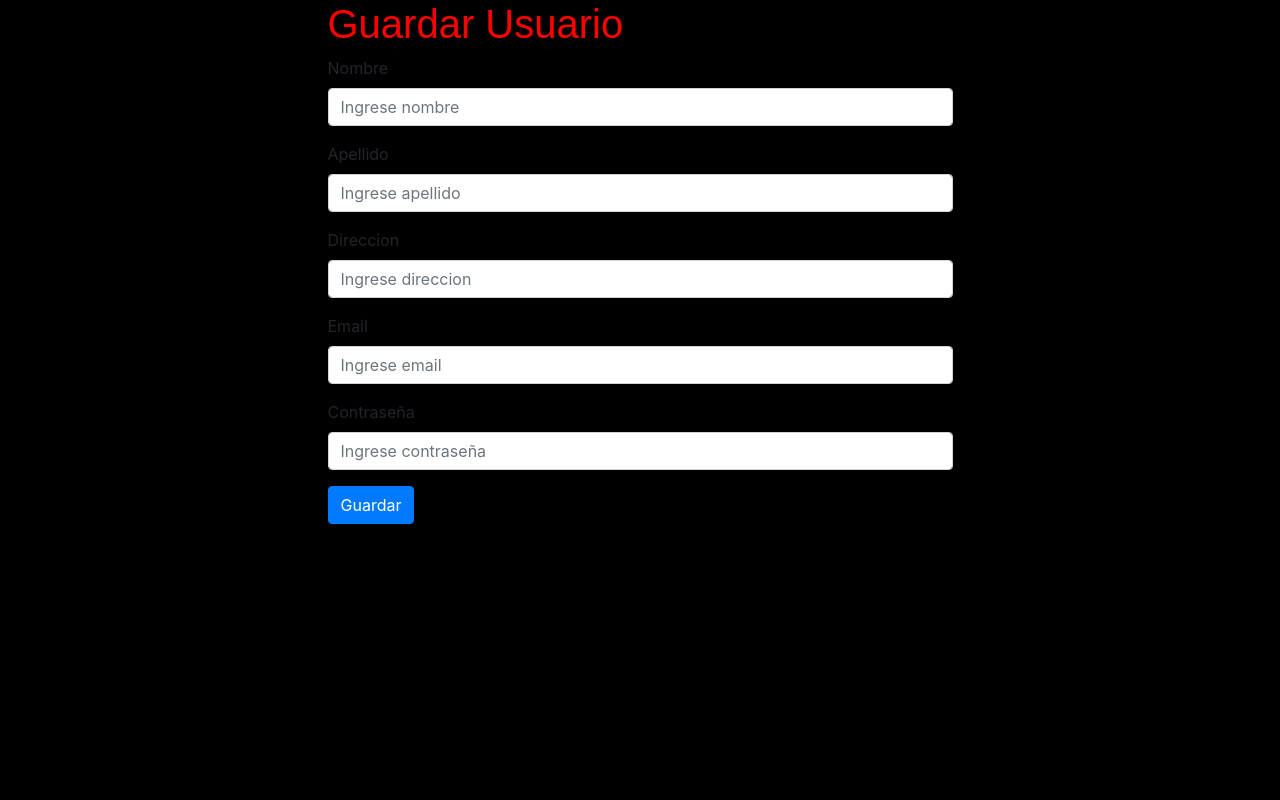
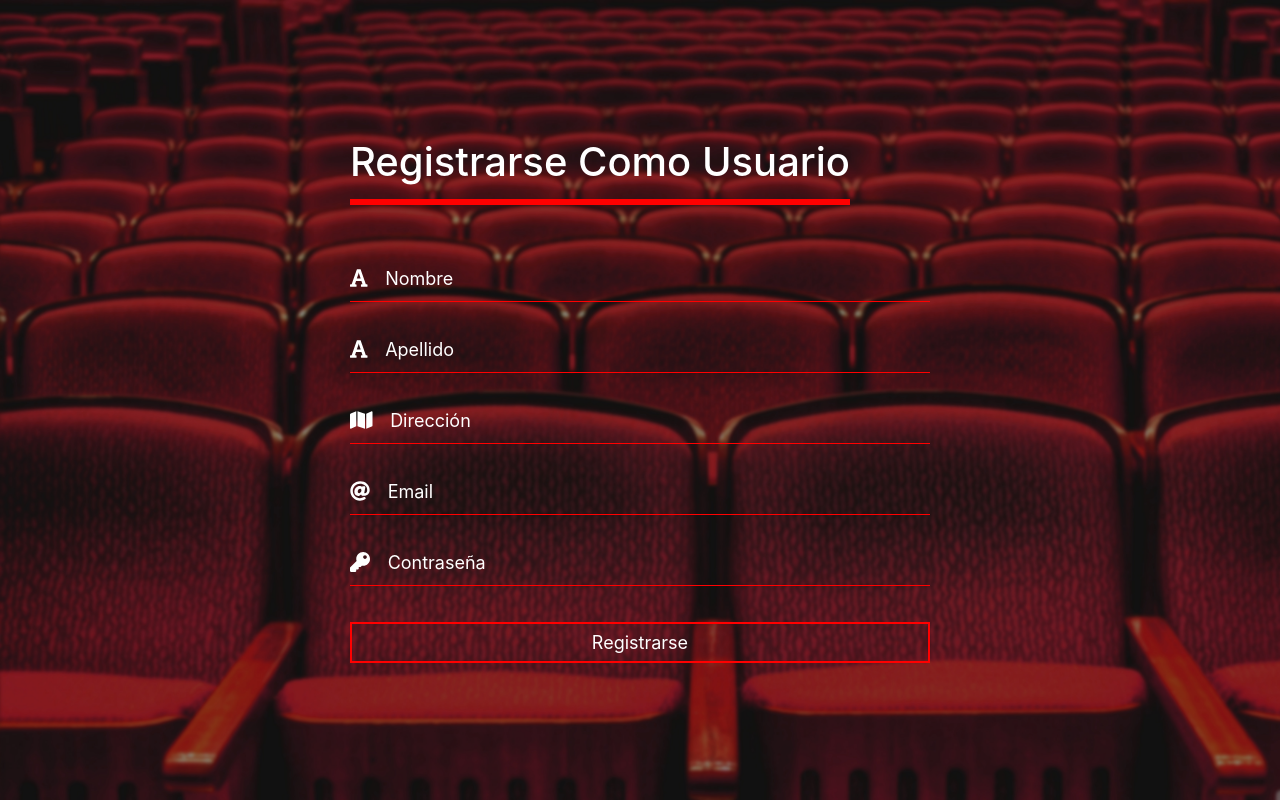
Before and after one commit to JOSE-ALE002/Final_TPI, a PHP site: page /Final_TPI/Home/signup in a window 1280 px wide. Run offline with PHP 8.4, Linux system fonts and the light colour scheme; some libraries are stand-ins or nearby versions.

Commit message:
Proyecto restaurado

```diff
--- a/assets/css/style.css
+++ b/assets/css/style.css
@@ -50,7 +50,8 @@ h1 {
   z-index: 1000;
 }
 
-.btn-comprar:hover, .btn-alquilar:hover {
+.btn-comprar:hover,
+.btn-alquilar:hover {
   cursor: pointer;
 }
 
@@ -100,14 +101,27 @@ h1 {
 }
 
 .btn-jumbotron:hover {
-	background: #fff;
-	color: #000;
+  background: #fff;
+  color: #000;
 }
 
 @keyframes cambio {
-  0% {margin-left: 0;}
-  45% {margin-left: 0;}
+  0% {
+    margin-left: 0;
+  }
+  45% {
+    margin-left: 0;
+  }
 
-  50% {margin-left: -100%;}
-  100% {margin-left: -100%;}
+  50% {
+    margin-left: -100%;
+  }
+  100% {
+    margin-left: -100%;
+  }
 }
+
+.img_titulo {
+  width: 40px;
+  height: auto;
+}
--- a/assets/css/styleLogin.css
+++ b/assets/css/styleLogin.css
@@ -4,7 +4,6 @@
   width: 100%;
   background-image: url("https://images.pexels.com/photos/1539225/pexels-photo-1539225.jpeg?auto=compress&cs=tinysrgb&dpr=2&h=650&w=940");
   background-size: cover;
-  color: white;
 }
 
 .containerLogin .form-container {
@@ -61,5 +60,77 @@
 }
 
 .containerLogin .form-container form > input[type="submit"]:hover {
-    background: red;
+  background: red;
 }
+
+::placeholder {
+  /* Chrome, Firefox, Opera, Safari 10.1+ */
+  color: white !important;
+  opacity: 1; /* Firefox */
+}
+
+.containerSignup {
+  position: relative;
+  height: 100vh;
+  width: 100%;
+  background-image: url("../img/fondo_register.jpg");
+  background-size: cover;
+}
+
+.containerSignup .form-container {
+  width: 580px;
+  position: absolute;
+  top: 50%;
+  left: 50%;
+  transform: translate(-50%, -50%);
+  color: white;
+}
+
+.containerSignup .form-container > h2 {
+  float: left;
+  font-size: 40px;
+  border-bottom: 6px solid red;
+  margin-bottom: 50px;
+  padding: 13px 0;
+}
+.containerSignup .form-container form > .control {
+  width: 100%;
+  overflow: hidden;
+  font-size: 20px;
+  padding: 8px 0;
+  margin: 24px 0;
+  border-bottom: 1px solid red;
+}
+
+.containerSignup .form-container form > .control > i {
+  width: 26px;
+  float: left;
+  text-align: center;
+}
+
+.containerSignup .form-container form > .control > input {
+  border: none;
+  outline: none;
+  background: none;
+  color: white;
+  font-size: 18px;
+  width: 80%;
+  /* float: left; */
+  margin: 0 10px;
+}
+
+.containerSignup .form-container form > button {
+  width: 100%;
+  background: none;
+  border: 2px solid red;
+  color: white;
+  padding: 5px;
+  font-size: 18px;
+  cursor: pointer;
+  transition: 0.3s ease all;
+  margin: 12px 0;
+}
+
+.containerSignup .form-container form > button:hover {
+  background: red;
+}
--- a/views/header.php
+++ b/views/header.php
@@ -3,6 +3,11 @@
   <head>
     <title>CinePalomadasHD</title>
     <!-- Required meta tags -->
+
+     <!-- Icono -->
+     <link rel="icon" href="<?= BASE_DIR ?>assets/img/icon.ico">
+
+
     <meta charset="utf-8">
     <meta name="viewport" content="width=device-width, initial-scale=1, shrink-to-fit=no">
 
--- a/views/navbar.php
+++ b/views/navbar.php
@@ -3,7 +3,7 @@
     <nav class="navbar navbar-expand-lg navbar-dark bg-dark py-3">
       <div class="row w-100">
         <div class="col-md-3">
-          <span class="navbar-brand mb-0 text-danger h1">CinePalomadasHD</span>
+          <span class="navbar-brand mb-0 h1"><span><img class="img_titulo" src="<?= BASE_DIR . "assets/img/palomadas_logo.png" ?>" alt="Logo" /></span> Cine<span class="text-danger">Palomadas</span>HD</span>
         </div>
         <div class="col-md-6">
           <form class="form-inline">
--- a/views/signup.php
+++ b/views/signup.php
@@ -1,44 +1,44 @@
 <?php if (isset($_SESSION["nombre"]) && isset($_SESSION["rol"])) {
     header("Location: " . BASE_DIR . "Home/home");
-}else{ ?>
-    <main>
+} else { ?>
+    <section class="containerSignup">
         <div class="row">
-            <div class="mx-auto col-md-6">
-                <h1>Guardar Usuario</h1>
+            <div class="form-container">
+                <h2>Registrarse Como Usuario</h2>
                 <form method="POST">
-                    <div class="form-group">
-                        <label for="">Nombre</label>
-                        <input type="text" name="nombre" class="form-control" placeholder="Ingrese nombre" required>
+                    <div class="control">
+                        <i class="fas fa-font"></i>
+                        <input type="text" name="nombre" placeholder="Nombre" required>
                     </div>
 
-                    <div class="form-group">
-                        <label for="">Apellido</label>
-                        <input type="text" name="apellido" class="form-control" placeholder="Ingrese apellido" required>
+                    <div class="control">
+                        <i class="fas fa-font"></i>
+                        <input type="text" name="apellido" placeholder="Apellido" required>
                     </div>
 
-                    <div class="form-group">
-                        <label for="">Direccion</label>
-                        <input type="text" name="direccion" class="form-control" placeholder="Ingrese direccion" required>
+                    <div class="control">
+                        <i class="fas fa-map"></i>
+                        <input type="text" name="direccion" placeholder="Dirección" required>
                     </div>
 
-                    <div class="form-group">
-                        <label for="">Email</label>
-                        <input type="email" class="form-control" name="email" placeholder="Ingrese email" required>
+                    <div class="control">
+                        <i class="fas fa-at"></i>
+                        <input type="email" name="email" placeholder="Email" required>
                     </div>
 
-                    <div class="form-group">
-                        <label for="">Contraseña</label>
-                        <input type="password" class="form-control" name="contra" placeholder="Ingrese contraseña" required>
+                    <div class="control">
+                        <i class="fas fa-key"></i>
+                        <input type="password" name="contra" placeholder="Contraseña" required>
                     </div>
 
-                    <div class="form-group">
-                        <button type="submit" class="btn btn-primary">Guardar</button>
-                    </div>
+                    <button type="submit">Registrarse</button>
+
                     <div id="error" class="alert alert-danger d-none" role="alert">
                         Error! Este correo ya se a registrado
                     </div>
                 </form>
             </div>
+            </main>
         </div>
-    </main>
+    </section>
 <?php } ?>
```
Also changed, not shown: assets/img/fondo_register.jpg (added), assets/img/icon.ico (added), assets/img/palomadas_logo.png (added).
